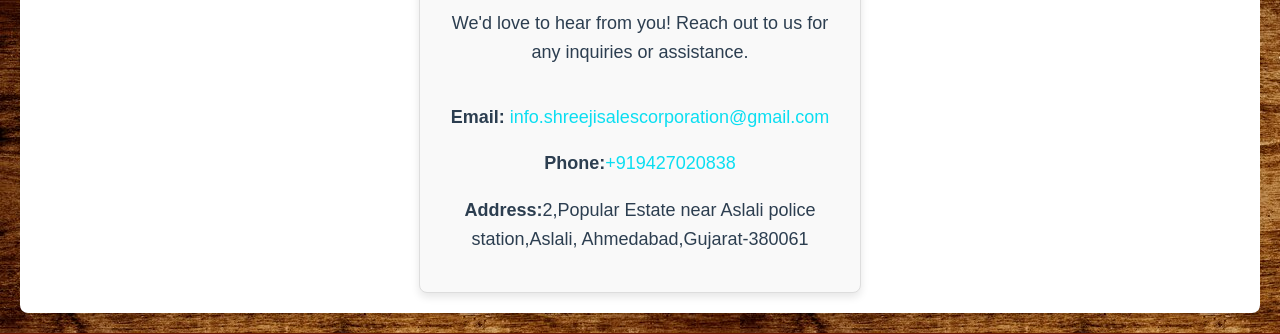
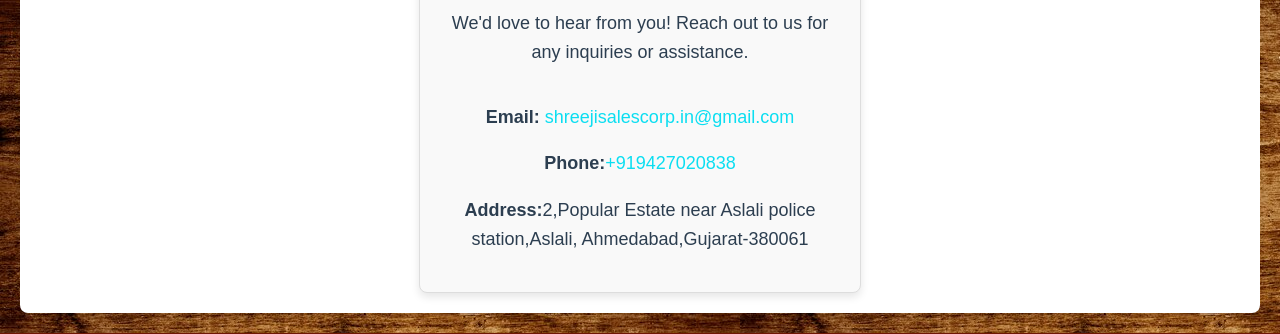
Before and after one commit to shreejisalescorporation/shreejisalescorporation, a Flask app: page / in a window 1280 px wide. Shown: the part 962-1296 px from the top of the page. Run offline with Flask 3, Linux system fonts and the light colour scheme; some libraries are stand-ins or nearby versions.

Commit message:
Update contact.html

```diff
--- a/templates/contact.html
+++ b/templates/contact.html
@@ -144,7 +144,7 @@
       <h2>Contact Us</h2>
       <p>We'd love to hear from you! Reach out to us for any inquiries or assistance.</p>
       <div class="contact-info">
-        <p><strong>Email:</strong> <a href="mailto:info.shreejisalescorporation@gmail.com">info.shreejisalescorporation@gmail.com</a></p>
+        <p><strong>Email:</strong> <a href="mailto:shreejisalescorp.in@gmail.com">shreejisalescorp.in@gmail.com</a></p>
         <p><strong>Phone:</strong><a href="tel:+919427020838">+919427020838</a></p>
         <p><strong>Address:</strong>2,Popular Estate near Aslali police station,Aslali,
         Ahmedabad,Gujarat-380061</p>
```
